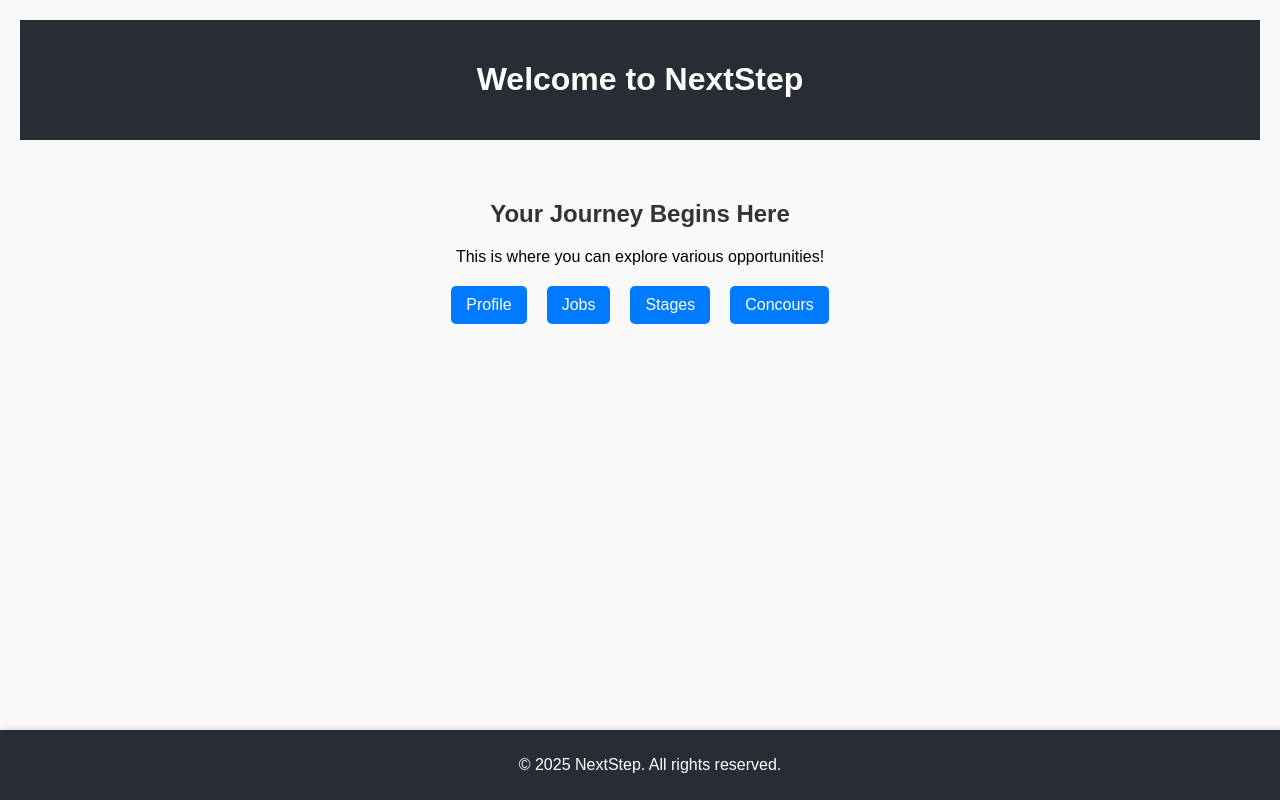
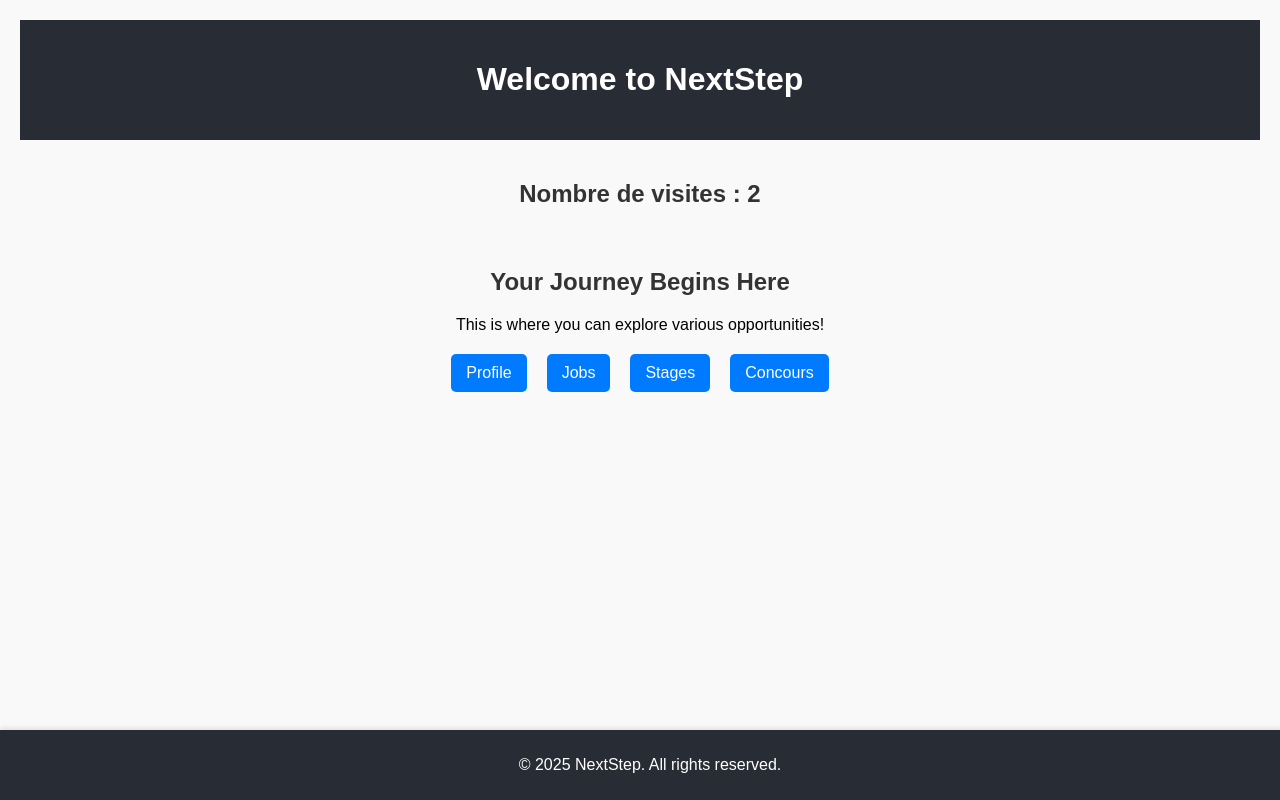
Before and after one commit to yosf-mnisri/nextstep, a React (Create React App) app: page / in a window 1280 px wide. Built offline with nearby package versions, Linux system fonts and the light colour scheme.

Commit message:
Ajout d'un compteur de visites dans App.js

```diff
--- a/src/App.js
+++ b/src/App.js
@@ -1,4 +1,4 @@
-import React from 'react';
+import React, { useState, useEffect } from 'react';
 import { HashRouter as Router, Route, Routes } from 'react-router-dom';
 import './App.css';
 import Header from './components/Header';
@@ -10,11 +10,19 @@ import Stages from './components/Stages';
 import Concours from './components/Concours';
 
 function App() {
+  const [visitCount, setVisitCount] = useState(0);
+
+  // Incrémente le compteur à chaque chargement du composant
+  useEffect(() => {
+    setVisitCount(prevCount => prevCount + 1);
+  }, []);
+
   return (
     <Router>
       <div className="App">
         <Header />
         <main>
+          <h2>Nombre de visites : {visitCount}</h2>
           <Routes>
             <Route path="/" element={<MainContent />} />
             <Route path="/Profile" element={<Profile />} />
```
